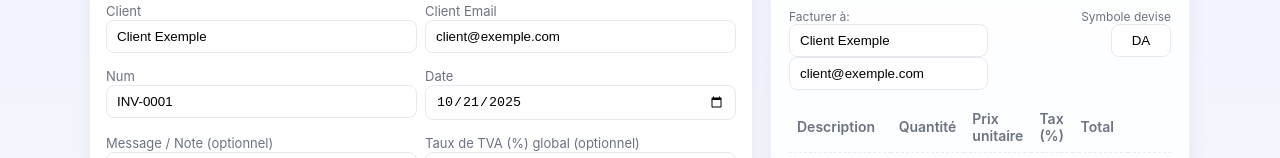
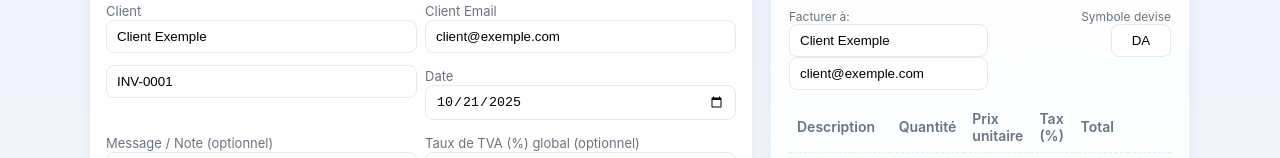
Before and after one commit to Randa-Lakab/Invoice-generator, a plain HTML site: page index.html in a window 1280 px wide. Shown: the part 251-409 px from the top of the page. Drawn offline with nearby package versions, Linux system fonts and the light colour scheme.

Commit message:
Update index.html

```diff
--- a/index.html
+++ b/index.html
@@ -65,7 +65,7 @@
 
           <div class="row">
             <div class="col">
-              <label>Num</label>
+              <label></label>
               <input id="invoiceNumber" type="text" value="INV-0001" />
             </div>
             <div class="col">
```
